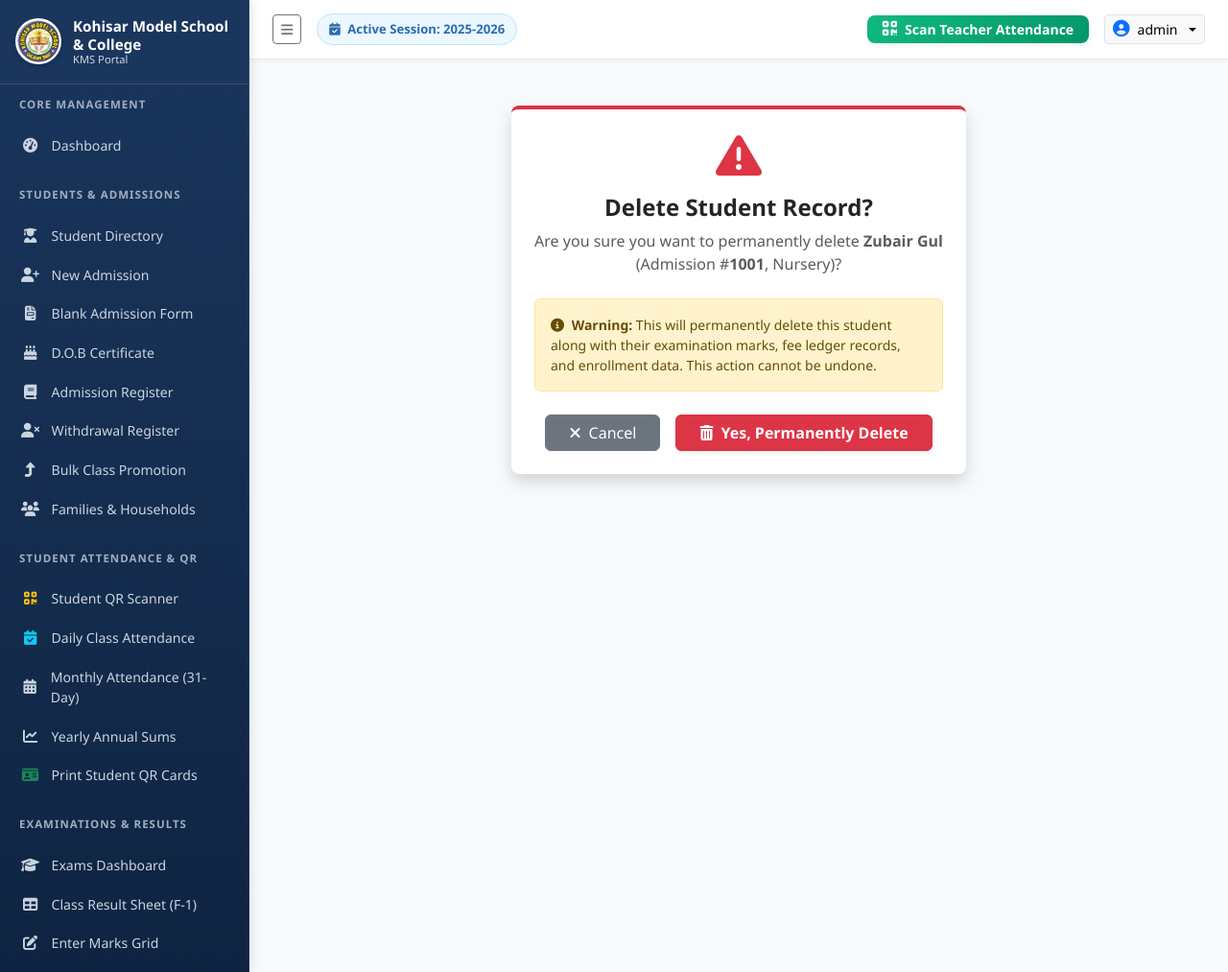
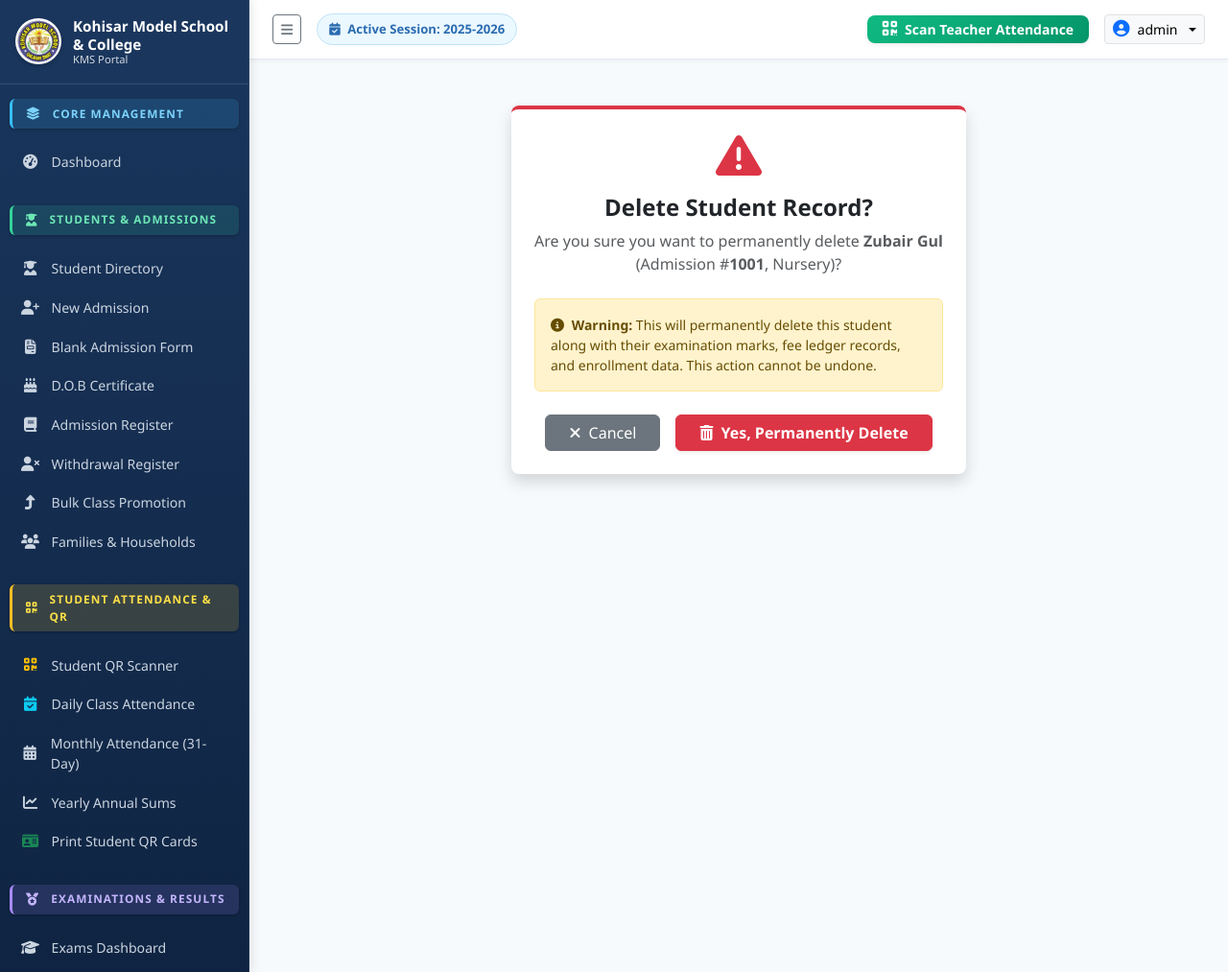
Before and after one commit to Rashidzada/kms-school, a Django app: page /students/1/delete/ in a window 1280 px wide. Shown: the whole page at 96% size. Run offline with Django 3.2, Linux system fonts and the light colour scheme; a user stored in the database is signed in; data comes from the database, SQL or seed files in the repository; some libraries are stand-ins or nearby versions.

Commit message:
Enhance sidebar category headers with high-contrast colored badge styling and icons

```diff
--- a/templates/base.html
+++ b/templates/base.html
@@ -89,12 +89,58 @@
       color: #fff;
     }
     .sidebar-section-title {
-      font-size: 0.72rem;
+      font-size: 0.74rem;
       text-transform: uppercase;
-      letter-spacing: 1px;
-      color: #a0aec0;
-      padding: 0.8rem 1.25rem 0.3rem;
-      font-weight: 700;
+      letter-spacing: 1.1px;
+      font-weight: 800;
+      padding: 0.42rem 0.85rem;
+      margin: 0.95rem 0.65rem 0.35rem 0.65rem;
+      border-radius: 6px;
+      display: flex;
+      align-items: center;
+      gap: 8px;
+      color: #e2e8f0;
+      background: rgba(255, 255, 255, 0.08);
+      border-left: 3.5px solid #38bdf8;
+      box-shadow: 0 1px 3px rgba(0, 0, 0, 0.25);
+    }
+    .sidebar-section-title i {
+      font-size: 0.82rem;
+    }
+    .sidebar-section-core {
+      background: rgba(56, 189, 248, 0.14);
+      border-left-color: #38bdf8;
+      color: #7dd3fc;
+    }
+    .sidebar-section-students {
+      background: rgba(52, 211, 153, 0.14);
+      border-left-color: #34d399;
+      color: #6ee7b7;
+    }
+    .sidebar-section-attendance {
+      background: rgba(251, 191, 36, 0.16);
+      border-left-color: #fbbf24;
+      color: #fde047;
+    }
+    .sidebar-section-exams {
+      background: rgba(167, 139, 250, 0.14);
+      border-left-color: #a78bfa;
+      color: #c4b5fd;
+    }
+    .sidebar-section-teachers {
+      background: rgba(244, 63, 94, 0.14);
+      border-left-color: #f43f5e;
+      color: #fda4af;
+    }
+    .sidebar-section-finance {
+      background: rgba(45, 212, 191, 0.14);
+      border-left-color: #2dd4bf;
+      color: #5eead4;
+    }
+    .sidebar-section-admin {
+      background: rgba(148, 163, 184, 0.16);
+      border-left-color: #94a3b8;
+      color: #f1f5f9;
     }
     .sidebar-nav {
       list-style: none;
@@ -284,7 +330,7 @@
         </div>
       </a>
 
-      <div class="sidebar-section-title">Core Management</div>
+      <div class="sidebar-section-title sidebar-section-core"><i class="fas fa-layer-group me-1"></i> Core Management</div>
       <ul class="sidebar-nav">
         <li class="nav-item">
           <a href="{% url 'dashboard' %}" class="nav-link">
@@ -293,7 +339,7 @@
         </li>
       </ul>
 
-      <div class="sidebar-section-title">Students & Admissions</div>
+      <div class="sidebar-section-title sidebar-section-students"><i class="fas fa-user-graduate me-1"></i> Students & Admissions</div>
       <ul class="sidebar-nav">
         <li class="nav-item">
           <a href="{% url 'student_list' %}" class="nav-link">
@@ -337,7 +383,7 @@
         </li>
       </ul>
 
-      <div class="sidebar-section-title">Student Attendance & QR</div>
+      <div class="sidebar-section-title sidebar-section-attendance"><i class="fas fa-qrcode me-1"></i> Student Attendance & QR</div>
       <ul class="sidebar-nav">
         <li class="nav-item">
           <a href="{% url 'student_qr_attendance_scan' %}" class="nav-link">
@@ -366,7 +412,7 @@
         </li>
       </ul>
 
-      <div class="sidebar-section-title">Examinations & Results</div>
+      <div class="sidebar-section-title sidebar-section-exams"><i class="fas fa-medal me-1"></i> Examinations & Results</div>
       <ul class="sidebar-nav">
         <li class="nav-item">
           <a href="{% url 'exam_dashboard' %}" class="nav-link">
@@ -415,7 +461,7 @@
         </li>
       </ul>
 
-      <div class="sidebar-section-title">Teachers & Staff</div>
+      <div class="sidebar-section-title sidebar-section-teachers"><i class="fas fa-chalkboard-teacher me-1"></i> Teachers & Staff</div>
       <ul class="sidebar-nav">
         <li class="nav-item">
           <a href="{% url 'teacher_list' %}" class="nav-link">
@@ -484,7 +530,7 @@
         </li>
       </ul>
 
-      <div class="sidebar-section-title">Fee & Accounts</div>
+      <div class="sidebar-section-title sidebar-section-finance"><i class="fas fa-coins me-1"></i> Fee & Accounts</div>
       <ul class="sidebar-nav">
         <li class="nav-item">
           <a href="{% url 'fee_register' %}" class="nav-link">
@@ -528,7 +574,7 @@
         </li>
       </ul>
 
-      <div class="sidebar-section-title">System & Administration</div>
+      <div class="sidebar-section-title sidebar-section-admin"><i class="fas fa-sliders-h me-1"></i> System & Administration</div>
       <ul class="sidebar-nav mb-4">
         <li class="nav-item">
           <a href="{% url 'school_settings' %}" class="nav-link">
```
